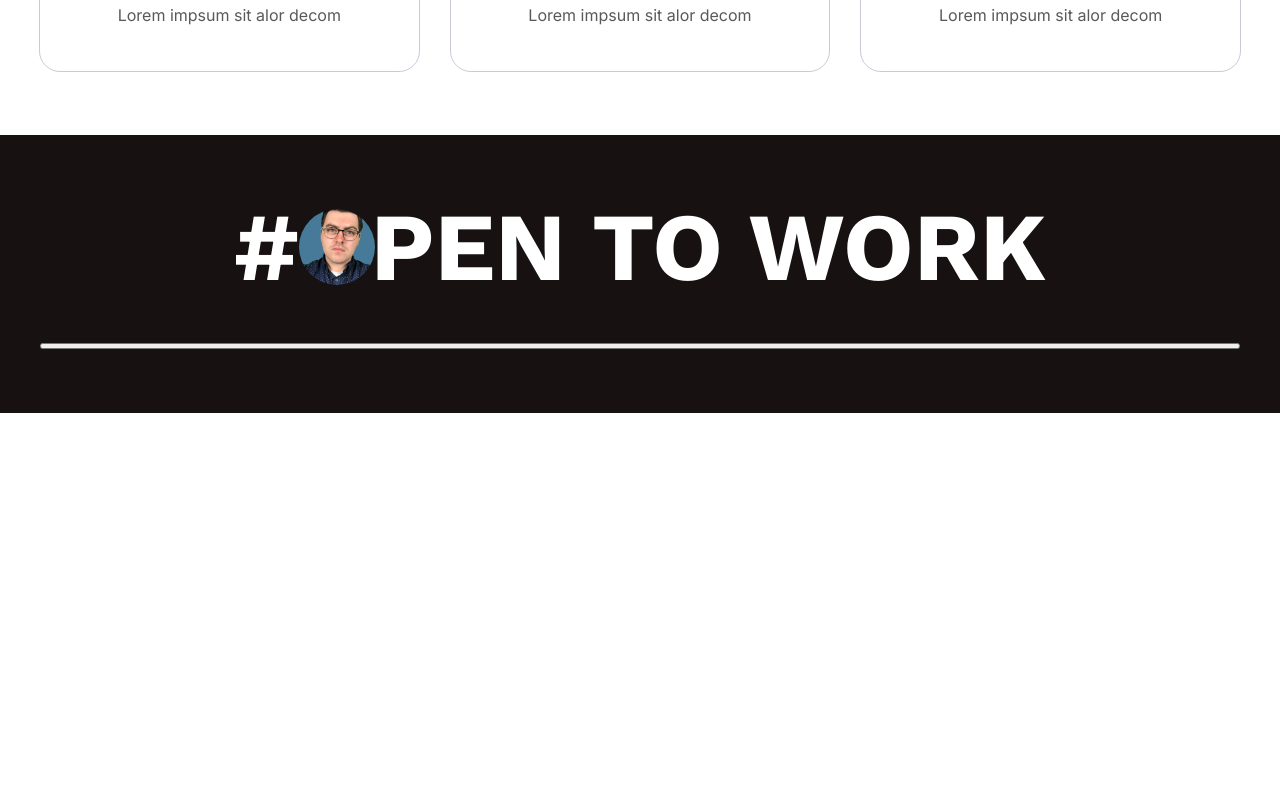
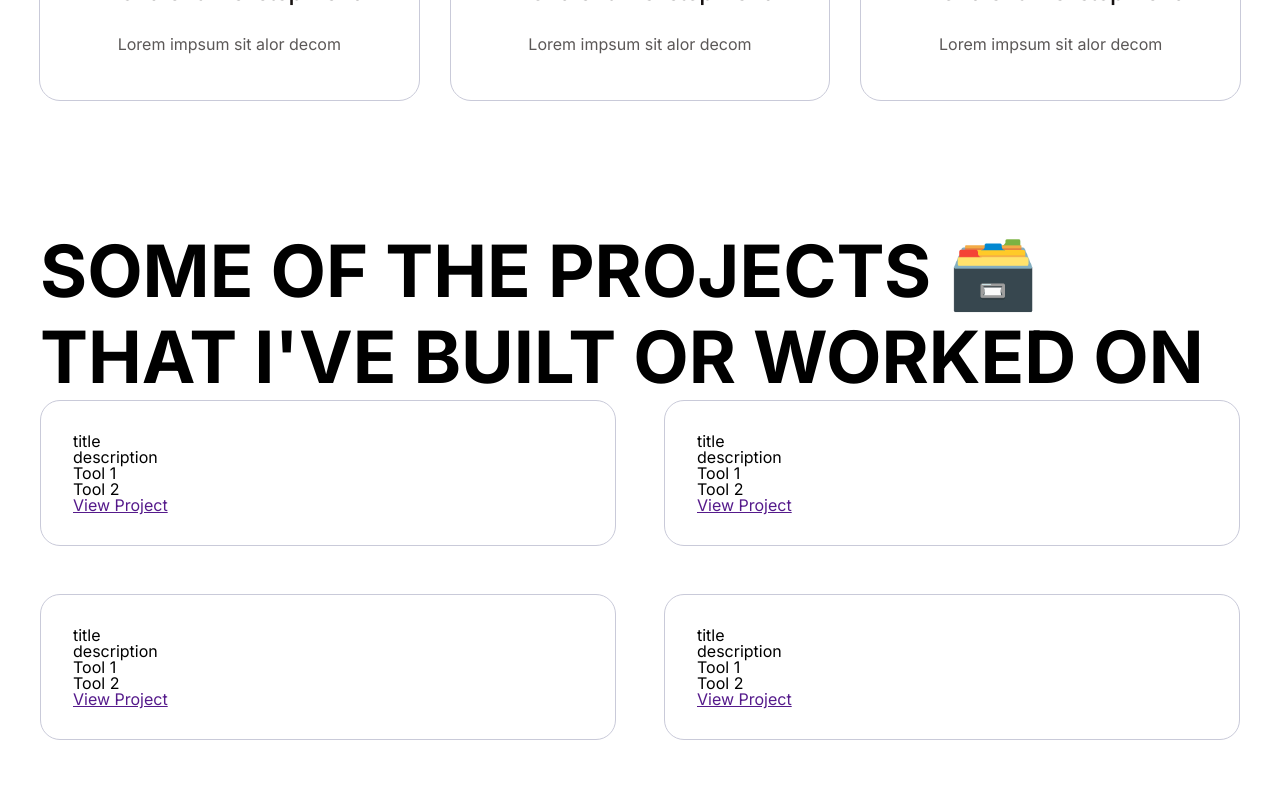
Before and after one commit to smh1988-2/sean-hurley, a Next.js app: page / in a window 1280 px wide. Shown: the part 2320-3120 px from the top of the page. Before the commit the page ends 2733 px from the top, so only its background shows below. Built offline with nearby package versions, Linux system fonts and the light colour scheme.

Commit message:
basic structure of projects section

```diff
--- /dev/null
+++ b/app/components/Cards/ProjectCard/ProjectCard.tsx
@@ -0,0 +1,21 @@
+import React from 'react'
+
+import styles from "./projectCard.module.css"
+import Image from 'next/image'
+
+function ProjectCard() {
+  return (
+    <div className={styles.projectCard}>
+        <h3 className={styles.projectCardTitle}>title</h3>
+        <p className={styles.projectCardDescription}>description</p>
+        <div className={styles.toolsContainer}>
+            <p className={styles.projectCardTool}>Tool 1</p>
+            <p>Tool 2</p>
+        </div>
+
+        <a href="" className={styles.projectCardLink}>View Project</a>
+        </div>
+  )
+}
+
+export default ProjectCard
--- /dev/null
+++ b/app/components/Cards/ProjectCard/projectCard.module.css
@@ -0,0 +1,5 @@
+.projectCard {
+    border: 1px solid var(--gray);
+    border-radius: 20px;
+    padding: 2rem;
+}
--- a/app/components/ConversionPanel/ConversionPanel.tsx
+++ b/app/components/ConversionPanel/ConversionPanel.tsx
@@ -1,19 +1,28 @@
-import React from 'react'
+import React from "react";
+import Image from "next/image";
 
 import { work_sans } from "@/app/fonts";
 
-import styles from "./conversionPanel.module.css"
+import styles from "./conversionPanel.module.css";
+
+import mergeIcon from "../../../public/icons/merge_type_FILL0_wght400_GRAD0_opsz24.svg";
 
 function ConversionPanel() {
   return (
     <section className={styles.converionPanelSection}>
-    <div className={`container ${styles.conversionPanelContainer}`}>
-        <h2 className={`${work_sans.className} ${styles.converionPanelHeading}`}>#Open to work</h2>
+      <div className={`container ${styles.conversionPanelContainer}`}>
+        <h2
+          className={`${work_sans.className} ${styles.converionPanelHeading}`}
+        >
+          #Open to work
+        </h2>
 
-        <button className={styles.converionPanelButton}></button>
-    </div>
+        <button className={styles.converionPanelButton}>
+          <Image src={mergeIcon} alt="" width={70} height={70} />
+        </button>
+      </div>
     </section>
-  )
+  );
 }
 
-export default ConversionPanel
+export default ConversionPanel;
--- a/app/components/ConversionPanel/conversionPanel.module.css
+++ b/app/components/ConversionPanel/conversionPanel.module.css
@@ -6,6 +6,7 @@
 .conversionPanelContainer {
     display: flex;
     flex-direction: column;
+    align-items: center;
     gap: 3rem;
 }
 
@@ -31,3 +32,21 @@
     background-repeat: no-repeat;
     background-position: center;
 }
+
+.converionPanelButton {
+    padding: 4rem;
+    background-color: var(--white);
+    border: none;
+    border-radius: 100%;
+    width: fit-content;
+    rotate: 90deg;
+    cursor: pointer;
+    transition: background-color var(--hover-time) var(--hover-type),
+    rotate var(--hover-time) var(--hover-type)
+    ;
+}
+
+.converionPanelButton:hover {
+    background-color: var(--primary-accent);
+    rotate: 45deg;
+}
--- /dev/null
+++ b/app/components/Projects/Projects.tsx
@@ -0,0 +1,57 @@
+import React from "react";
+
+import styles from "./projects.module.css";
+import ProjectCard from "../Cards/ProjectCard/ProjectCard";
+
+const projects = [
+  {
+    title: "Taylorem Ipswift",
+    description: "Lorem ipsum sit alor decorum",
+    tools: ["HTML5, CSS, AWS, Google Analytics"],
+    link: "https://www.taylorem-ipswift.com/",
+    image: "",
+  },
+  {
+    title: "Taylorem Ipswift",
+    description: "Lorem ipsum sit alor decorum",
+    tools: ["HTML5, CSS, AWS, Google Analytics"],
+    link: "https://www.taylorem-ipswift.com/",
+    image: "",
+  },
+  {
+    title: "Taylorem Ipswift",
+    description: "Lorem ipsum sit alor decorum",
+    tools: ["HTML5, CSS, AWS, Google Analytics"],
+    link: "https://www.taylorem-ipswift.com/",
+    image: "",
+  },
+  {
+    title: "Taylorem Ipswift",
+    description: "Lorem ipsum sit alor decorum",
+    tools: ["HTML5, CSS, AWS, Google Analytics"],
+    link: "https://www.taylorem-ipswift.com/",
+    image: "",
+  },
+];
+
+function Projects() {
+  return (
+    <section className={styles.projectsSection}>
+      <div className={`container ${styles.projectsContainer}`}>
+        <h2 className={`section-heading ${styles.projectsHeading}`}>
+          Some of the projects 🗃️ that I've built or worked on
+        </h2>
+
+        <div className={styles.projectCardsContainer}>
+            {projects.map((project) => {
+                return (
+                    <ProjectCard project={project} />
+                )
+            })}
+        </div>
+      </div>
+    </section>
+  );
+}
+
+export default Projects;
--- /dev/null
+++ b/app/components/Projects/projects.module.css
@@ -0,0 +1,8 @@
+.projectsHeading {
+    text-align: left;
+}
+.projectCardsContainer {
+    display: grid;
+    grid-template-columns: 1fr 1fr;
+    gap: 3rem;
+}
--- a/app/globals.css
+++ b/app/globals.css
@@ -70,4 +70,5 @@ table {
   text-transform: uppercase;
   font-weight: 700;
   text-align: center;
+  line-height: 1.2;
 }
--- a/app/page.tsx
+++ b/app/page.tsx
@@ -2,6 +2,7 @@ import ConversionPanel from './components/ConversionPanel/ConversionPanel'
 import FindMe from './components/FindMe/FindMe'
 import Hero from './components/Hero/Hero'
 import Intro from './components/Intro/Intro'
+import Projects from './components/Projects/Projects'
 import Skills from './components/Skills/Skills'
 
 export default function Home() {
@@ -11,6 +12,7 @@ export default function Home() {
       <FindMe />
       <Intro />
       <Skills />
+      <Projects />
       <ConversionPanel />
     </main>
   )
```
Also changed, not shown: public/icons/merge_type_FILL0_wght400_GRAD0_opsz24.svg (added).
